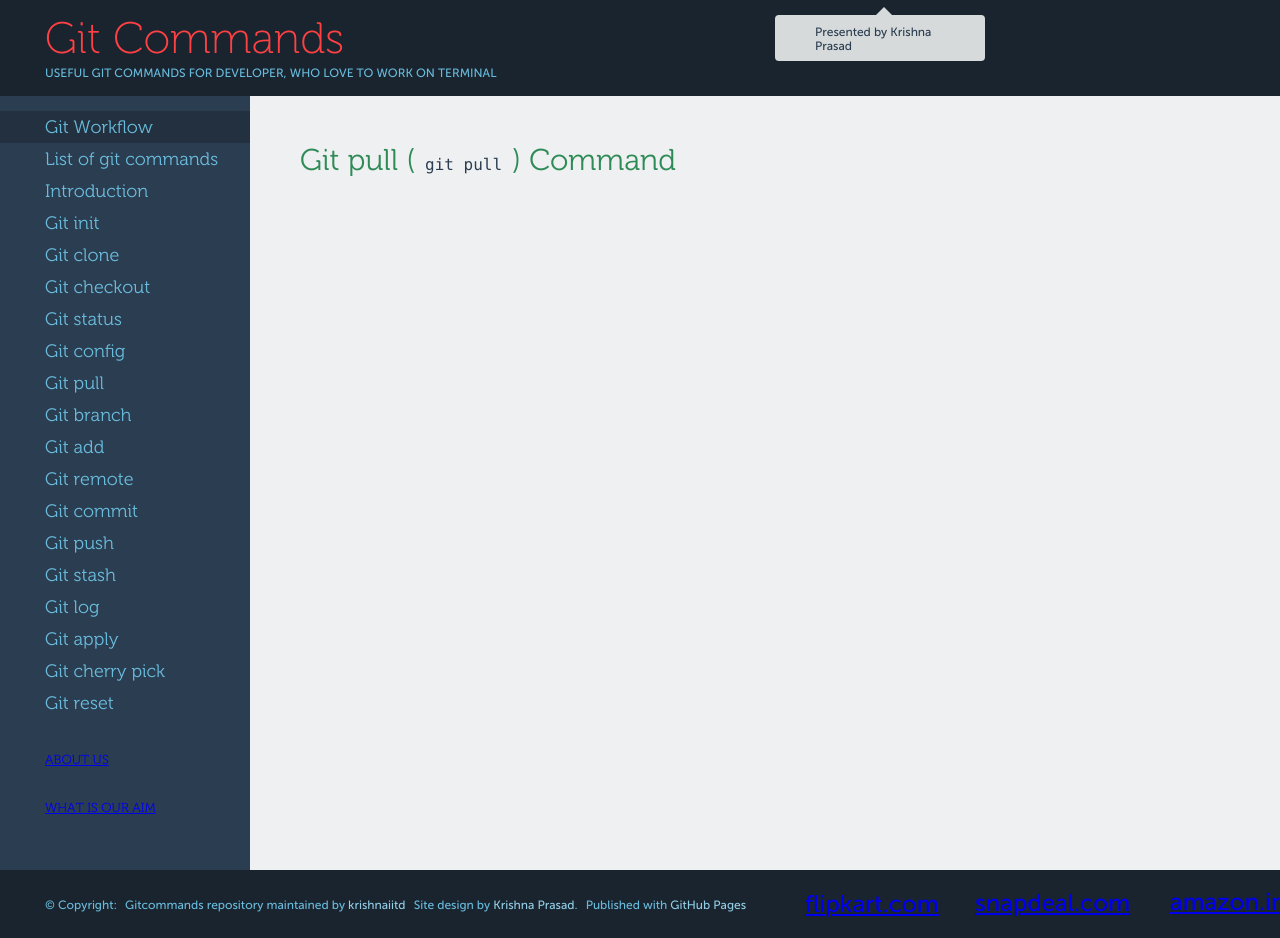
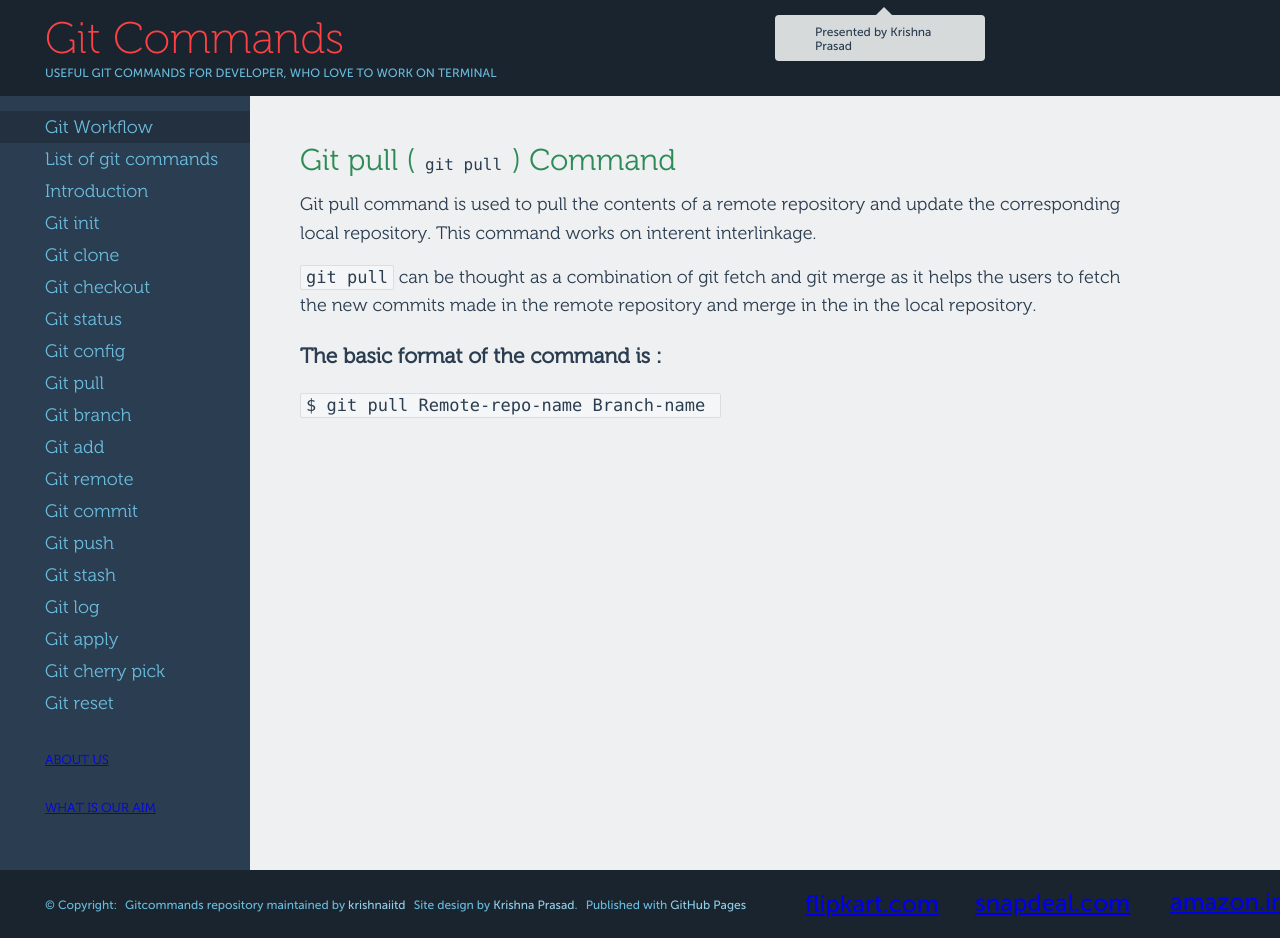
Before and after one commit to krishnaiitd/gitcommands, a Jekyll site: the page built from git-pull/index.html, in a window 1280 px wide. Built offline with Jekyll 4.4.1, drawn with Linux system fonts in a browser that asks for light colours; comment, search, counter and statistics services are not loaded.

Commit message:
updated pages pull and reset

```diff
--- a/git-pull/index.html
+++ b/git-pull/index.html
@@ -8,4 +8,10 @@ keywords: git config, git commands, git git config global, git config --list.
   <p>
     <h2> Git pull (<code> git pull </code>) Command</h2>
   </p>
+  <p>Git pull command is used to pull the contents of a remote repository and update the corresponding local repository. This command works on interent interlinkage.</p>
+
+  <p><code>git pull</code> can be thought as a combination of git fetch and git merge as it helps the users to fetch the new commits made in the remote repository and merge in the in the local repository.</p>
+
+  <h3>The basic format of the command is :</h3>
+  <p><code>$ git pull Remote-repo-name Branch-name </code></p>
 </article>
--- a/git-reset/index.html
+++ b/git-reset/index.html
@@ -8,4 +8,7 @@ keywords: git config, git commands, git git config global, git config --list.
   <p>
     <h2> Git reset (<code> git reset </code>) Command</h2>
   </p>
+  <p>'reset' refers to the act  of setting again / adjusting / fixing. </p>
+  <p><code>git reset</code> is used to set again or undo the previous changes.</p>
+  <p>It has three forms for calling in the argument: <h3>-soft, -mixed, -hard</h3></p>
 </article>
```
